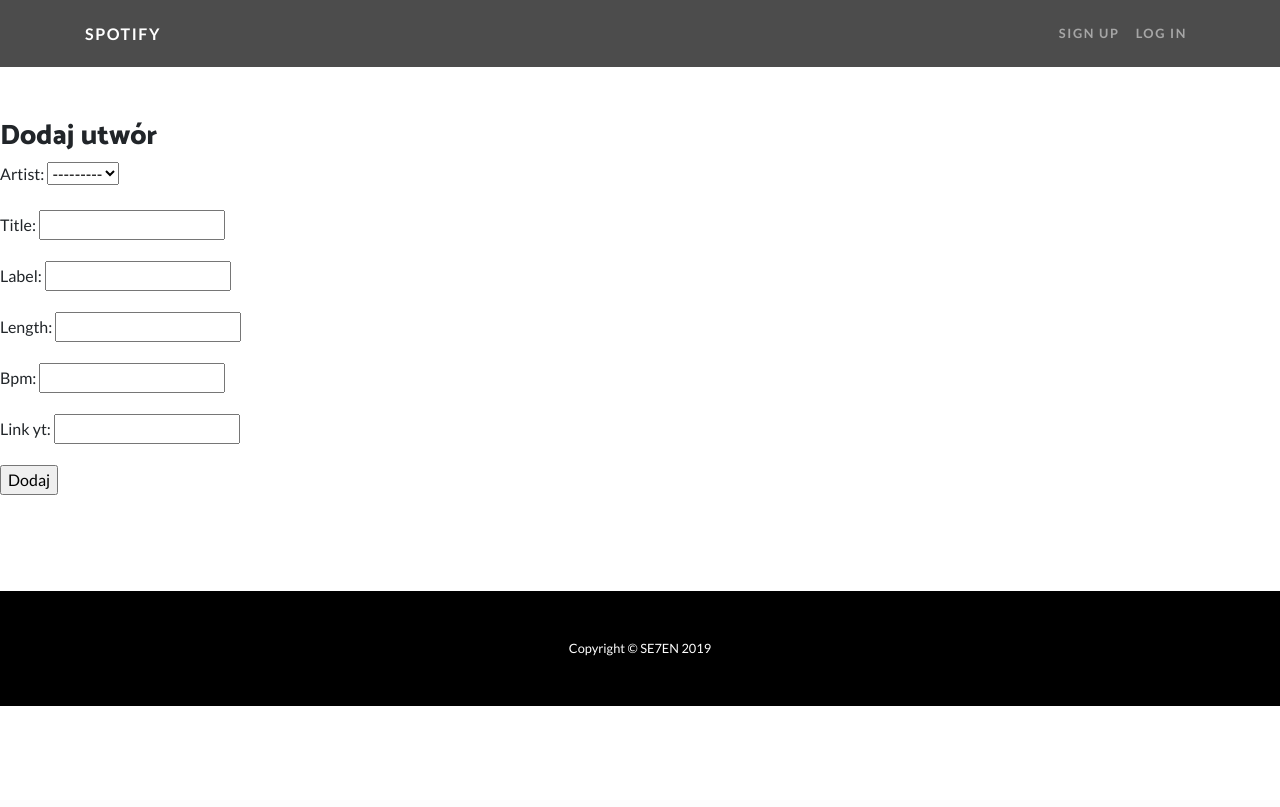
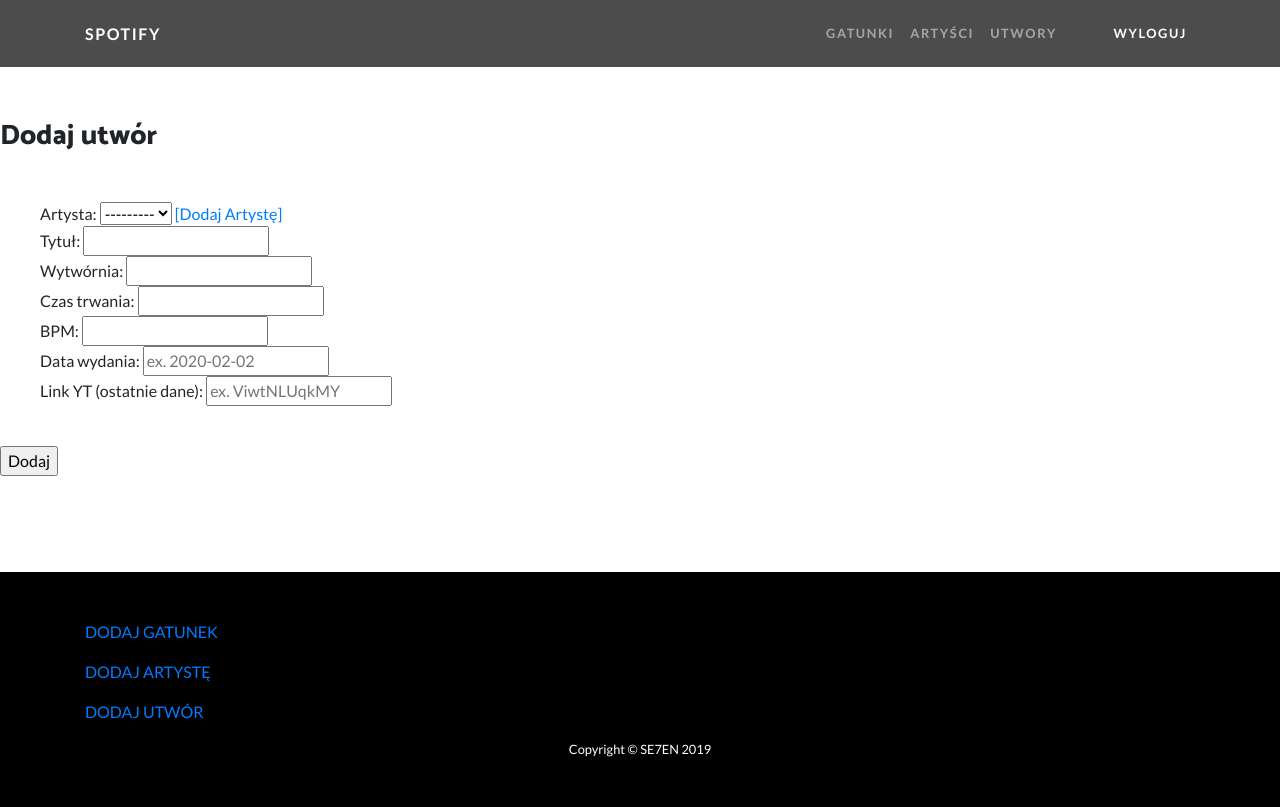
Before and after one commit to wszoltysek/spotify, a Django app: page /addtrack/ in a window 1280 px wide. Before the commit the page ends 706 px from the top, so only its background shows below. Run offline with Django 3.2, Linux system fonts and the light colour scheme; data that the repository does not hold is empty; some libraries are stand-ins or nearby versions.

Commit message:
Project update v1.1

```diff
--- a/main_app/forms.py
+++ b/main_app/forms.py
@@ -1,5 +1,5 @@
 from django import forms
-from django.forms import ModelForm
+from django.forms import ModelForm, Textarea, TextInput
 
 from main_app.models import *
 
@@ -20,3 +20,7 @@ class TrackAddForm(ModelForm):
     class Meta:
         model = Track
         fields = '__all__'
+        widgets = {
+            'release_date': TextInput(attrs={'placeholder': 'ex. 2020-02-02'}),
+            'link_yt': TextInput(attrs={'placeholder': 'ex. ViwtNLUqkMY'}),
+        }
--- a/main_app/models.py
+++ b/main_app/models.py
@@ -23,5 +23,5 @@ class Track(models.Model):
     label = models.CharField(max_length=128)
     length = models.FloatField()
     bpm = models.IntegerField()
-    # release_date = models.DateField(datetime.timezone)
+    release_date = models.DateField()
     link_yt = models.CharField(max_length=200)
--- a/main_app/templates/_base_.html
+++ b/main_app/templates/_base_.html
@@ -36,10 +36,10 @@
       <div class="collapse navbar-collapse" id="navbarResponsive">
         <ul class="navbar-nav ml-auto">
           <li class="nav-item">
-            <a class="nav-link" href="#">Sign Up</a>
+            <a class="nav-link" href="#">Zarejestruj się</a>
           </li>
           <li class="nav-item">
-            <a class="nav-link" href="#">Log In</a>
+            <a class="nav-link" href="/login/">Zaloguj się</a>
           </li>
         </ul>
       </div>
@@ -50,7 +50,7 @@
     <div class="masthead-content">
       <div class="container">
         <h1 class="masthead-heading mb-0">SpotifyLight.</h1>
-        <h9 class="masthead-subheading mb-0">something.</h9><br>
+        <h9 class="masthead-subheading mb-0">more than music.</h9><br>
         <a href="/dashboard/" class="btn btn-primary btn-xl rounded-pill mt-5">Learn More</a>
       </div>
     </div>
--- /dev/null
+++ b/main_app/templates/_dashboard_.html
@@ -0,0 +1,93 @@
+{% load static %}
+<!DOCTYPE html>
+<html lang="en">
+
+<head>
+
+    <meta charset="utf-8">
+    <meta name="viewport" content="width=device-width, initial-scale=1, shrink-to-fit=no">
+    <meta name="description" content="">
+    <meta name="author" content="">
+
+    <title>SpotifyLight.</title>
+
+    <!-- Bootstrap core CSS -->
+    <link href="{% static "vendor/bootstrap/css/bootstrap.min.css" %}" rel="stylesheet">
+
+    <!-- Custom fonts for this template -->
+    <link href="https://fonts.googleapis.com/css?family=Catamaran:100,200,300,400,500,600,700,800,900" rel="stylesheet">
+    <link href="https://fonts.googleapis.com/css?family=Lato:100,100i,300,300i,400,400i,700,700i,900,900i"
+          rel="stylesheet">
+
+    <!-- Custom styles for this template -->
+    <link href="{% static "css/one-page-wonder.min.css" %}" rel="stylesheet">
+
+</head>
+
+<body>
+
+
+<!-- Navigation -->
+<nav class="navbar navbar-expand-lg navbar-dark navbar-custom fixed-top">
+    <div class="container">
+        <a class="navbar-brand" href="/">Spotify</a>
+        <button class="navbar-toggler" type="button" data-toggle="collapse" data-target="#navbarResponsive"
+                aria-controls="navbarResponsive" aria-expanded="false" aria-label="Toggle navigation">
+            <span class="navbar-toggler-icon"></span>
+        </button>
+        <div class="collapse navbar-collapse" id="navbarResponsive">
+            <ul class="navbar-nav ml-auto">
+                <li class="nav-item">
+                    <a class="nav-link" href="/genrelist/">Gatunki</a>
+                </li>
+                <li class="nav-item">
+                    <a class="nav-link" href="/artistlist/">Artyści</a>
+                </li>
+                </li>
+                <li class="nav-item">
+                    <a class="nav-link" href="/tracklist/">Utwory</a>
+                </li>
+                <li class="nav-item">
+                    <a class="nav-link" href="">&nbsp;&nbsp;&nbsp;&nbsp;&nbsp;&nbsp;</a>
+                </li>
+                <li class="nav-item">
+                    <a class="nav-link" style="color: white" href="">Wyloguj</a>
+                </li>
+            </ul>
+        </div>
+    </div>
+</nav>
+<section>
+    <br><br><br><br><br>
+    {% block content %}
+    {% endblock %}
+    <div class="container">
+        <div class="row align-items-center">
+            <div class="col-lg-6 order-lg-2">
+            </div>
+            <div class="col-lg-6 order-lg-1">
+                <div class="p-5">
+                </div>
+            </div>
+        </div>
+    </div>
+</section>
+
+<!-- Footer -->
+<footer class="py-5 bg-black">
+    <div class="container">
+        <p style="color: white"><a href="/addgenre/"</a>DODAJ GATUNEK</p>
+        <p style="color: white"><a href="/addartist/"</a>DODAJ ARTYSTĘ</p>
+        <p style="color: white"><a href="/addtrack"</a>DODAJ UTWÓR</p>
+        <p class="m-0 text-center text-white small">Copyright &copy; SE7EN 2019</p>
+    </div>
+    <!-- /.container -->
+</footer>
+
+<!-- Bootstrap core JavaScript -->
+<script src="{% static "vendor/jquery/jquery.min.js" %}"></script>
+<script src="{% static "vendor/bootstrap/js/bootstrap.bundle.min.js" %}"></script>
+
+</body>
+
+</html>
--- a/main_app/templates/artist_add.html
+++ b/main_app/templates/artist_add.html
@@ -1,11 +1,11 @@
-{% extends "dashboard.html" %}
+{% extends "_dashboard_.html" %}
 {% block content %}
     <h3>Dodaj artystę</h3><br>
     <form action="" method="post">
         {% csrf_token %}
         Nazwa: {{ form.name }}<br>
         Opis: {{ form.description }}<br>
-        Gatunek: {{ form.genre }}<br><br>
+        Gatunek: {{ form.genre }} <a href="/addgenre/">[Dodaj Gatunek]</a><br><br>
         <input type="submit" value="Dodaj">
     </form>
 {% endblock %}
--- a/main_app/templates/artist_list.html
+++ b/main_app/templates/artist_list.html
@@ -1,7 +1,9 @@
-{% extends "dashboard.html" %}
+{% extends "_dashboard_.html" %}
 {% block content %}
     <h3>Lista artystów</h3>
     <ul>
-        <li>{{ artists }}</li>
+    {% for artist in artists %}
+        <li><a href="/artist/{{ artist.id }}/">{{ artist.name }}</a></li>
+    {% endfor %}
     </ul>
 {% endblock %}
--- a/main_app/templates/dashboard.html
+++ /dev/null
@@ -1,77 +0,0 @@
-{% load static %}
-<!DOCTYPE html>
-<html lang="en">
-
-<head>
-
-  <meta charset="utf-8">
-  <meta name="viewport" content="width=device-width, initial-scale=1, shrink-to-fit=no">
-  <meta name="description" content="">
-  <meta name="author" content="">
-
-  <title>SpotifyLight.</title>
-
-  <!-- Bootstrap core CSS -->
-  <link href="{% static "vendor/bootstrap/css/bootstrap.min.css" %}" rel="stylesheet">
-
-  <!-- Custom fonts for this template -->
-  <link href="https://fonts.googleapis.com/css?family=Catamaran:100,200,300,400,500,600,700,800,900" rel="stylesheet">
-  <link href="https://fonts.googleapis.com/css?family=Lato:100,100i,300,300i,400,400i,700,700i,900,900i" rel="stylesheet">
-
-  <!-- Custom styles for this template -->
-  <link href="{% static "css/one-page-wonder.min.css" %}" rel="stylesheet">
-
-</head>
-
-<body>
-
-
-  <!-- Navigation -->
-  <nav class="navbar navbar-expand-lg navbar-dark navbar-custom fixed-top">
-    <div class="container">
-      <a class="navbar-brand" href="#">Spotify</a>
-      <button class="navbar-toggler" type="button" data-toggle="collapse" data-target="#navbarResponsive" aria-controls="navbarResponsive" aria-expanded="false" aria-label="Toggle navigation">
-        <span class="navbar-toggler-icon"></span>
-      </button>
-      <div class="collapse navbar-collapse" id="navbarResponsive">
-        <ul class="navbar-nav ml-auto">
-          <li class="nav-item">
-            <a class="nav-link" href="#">Sign Up</a>
-          </li>
-          <li class="nav-item">
-            <a class="nav-link" href="#">Log In</a>
-          </li>
-        </ul>
-      </div>
-    </div>
-  </nav>
-  <section>
-    <br><br><br><br><br>
-      {% block content %}
-      {% endblock %}
-    <div class="container">
-      <div class="row align-items-center">
-        <div class="col-lg-6 order-lg-2">
-        </div>
-        <div class="col-lg-6 order-lg-1">
-          <div class="p-5">
-          </div>
-        </div>
-      </div>
-    </div>
-  </section>
-  <!-- Footer -->
-  <footer class="py-5 bg-black">
-    <div class="container">
-      <p class="m-0 text-center text-white small">Copyright &copy; SE7EN 2019</p>
-    </div>
-    <!-- /.container -->
-  </footer>
-
-  <!-- Bootstrap core JavaScript -->
-  <script src="{% static "vendor/jquery/jquery.min.js" %}"></script>
-  <script src="{% static "vendor/bootstrap/js/bootstrap.bundle.min.js" %}"></script>
-
-</body>
-
-</html>
--- a/main_app/templates/genre_add.html
+++ b/main_app/templates/genre_add.html
@@ -1,9 +1,9 @@
-{% extends "dashboard.html" %}
+{% extends "_dashboard_.html" %}
 {% block content %}
     <h3>Dodaj gatunek</h3>
     <form action="" method="post">
         {% csrf_token %}
-        {{ form.as_p }}
+        Nazwa: {{ form.name }}
         <input type="submit" value="Dodaj">
     </form>
 {% endblock %}
--- a/main_app/templates/genre_list.html
+++ b/main_app/templates/genre_list.html
@@ -1,9 +1,11 @@
-{% extends "dashboard.html" %}
+{% extends "_dashboard_.html" %}
 {% block content %}
     <h3>Lista gatunków:</h3>
     <ul>
     {% for gen in genres %}
-        <li>{{ gen.name }}</li>
+        <li><a href="/genre/{{ gen.id }}/">{{ gen.name }}</a></li>
     {% endfor %}
     </ul>
 {% endblock %}
+
+<a href="/track/{{ track.id }}/">Szczegóły</a>
--- a/main_app/templates/track_add.html
+++ b/main_app/templates/track_add.html
@@ -1,9 +1,18 @@
-{% extends "dashboard.html" %}
+{% extends "_dashboard_.html" %}
 {% block content %}
-    <h3>Dodaj utwór</h3>
+    <h3>Dodaj utwór</h3><br>
     <form action="" method="post">
+    <p>{{ form.errors }}</p>
+        <ul>
         {% csrf_token %}
-        {{ form.as_p }}
+        Artysta: {{ form.artist }} <a href="/addartist/">[Dodaj Artystę]</a><br>
+        Tytuł: {{ form.title }}<br>
+        Wytwórnia: {{ form.label }}<br>
+        Czas trwania: {{ form.length }}<br>
+        BPM: {{ form.bpm }}<br>
+        Data wydania: {{ form.release_date }} <br>
+        Link YT (ostatnie dane): {{ form.link_yt }} <br>
+        </ul><br>
         <input type="submit" value="Dodaj">
     </form>
 {% endblock %}
--- a/main_app/views.py
+++ b/main_app/views.py
@@ -11,7 +11,7 @@ class IndexView(View):
 
 class DashboardView(View):
     def get(self, request):
-        return render(request, "dashboard.html")
+        return render(request, "_dashboard_.html")
 
 
 # GENRE:
@@ -26,7 +26,7 @@ class GenreAdd(View):
         form = GenreAddForm(request.POST)
         if form.is_valid():
             form.save()
-        return redirect('')
+        return redirect('/genrelist/')
 
 
 class GenreList(View):
@@ -39,7 +39,8 @@ class GenreList(View):
 class GenreDetails(View):
     def get(self, request, id):
         genre = Genre.objects.get(pk=id)
-        ctx = {"genre": genre}
+        artist = Artist.objects.filter(genre_id=genre.id)
+        ctx = {"genre": genre, "artist": artist}
         return render(request, "genre_details.html", ctx)
 
 
@@ -57,7 +58,7 @@ class ArtistAdd(View):
         form = ArtistAddForm(request.POST)
         if form.is_valid():
             form.save()
-        return redirect('')
+        return redirect('/artistlist/')
 
 
 class ArtistList(View):
@@ -70,7 +71,8 @@ class ArtistList(View):
 class ArtistDetails(View):
     def get(self, request, id):
         artist = Artist.objects.get(pk=id)
-        ctx = {"artist": artist}
+        track = Track.objects.filter(artist_id=artist.id)
+        ctx = {"artist": artist, "track": track}
         return render(request, "artist_details.html", ctx)
 
 
@@ -88,12 +90,15 @@ class TrackAdd(View):
         form = TrackAddForm(request.POST)
         if form.is_valid():
             form.save()
-        return redirect('/dashboard/')
+            return redirect('/tracklist/')
+
+        ctx = {"form": form}
+        return render(request, "track_add.html", ctx)
 
 
 class TrackList(View):
     def get(self, request):
-        tracks = Track.objects.all()
+        tracks = Track.objects.all().order_by("artist__genre")
         ctx = {"tracks": tracks}
         return render(request, "track_list.html", ctx)
 
@@ -104,4 +109,14 @@ class TrackDetails(View):
         ctx = {"track": track}
         return render(request, "track_details.html", ctx)
 
-# TODO search, modify, delete
+
+def delete_track (request, id):
+    try:
+        track = Track.objects.get(pk=id)
+    except:
+        return redirect('/tracklist/')
+
+    track.delete()
+    return redirect('/tracklist/')
+
+# TODO search, modify
--- a/spotify/urls.py
+++ b/spotify/urls.py
@@ -34,6 +34,7 @@ urlpatterns = [
     path('addtrack/', TrackAdd.as_view()),
     path('tracklist/', TrackList.as_view()),
     path('track/<int:id>/', TrackDetails.as_view()),
+    path('track/delete/<int:id>/', delete_track),
 
     #USER-LINKS:
     path('login/', auth_views.LoginView.as_view(template_name='user/login.html'), name='login'),
```
Also changed, not shown: main_app/templates/artist_details.html (+7 -1 lines), main_app/templates/genre_details.html (+7 -3 lines), main_app/templates/track_details.html (+10 -9 lines), main_app/templates/track_list.html (+7 -2 lines), main_app/migrations/0005_track_release_date.py (added).
